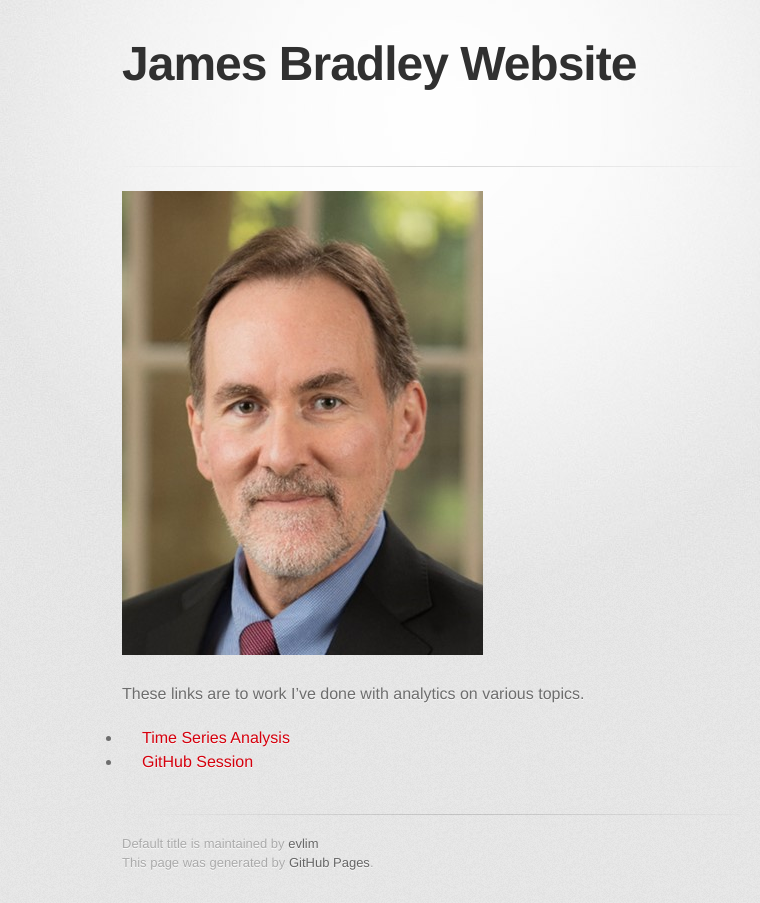
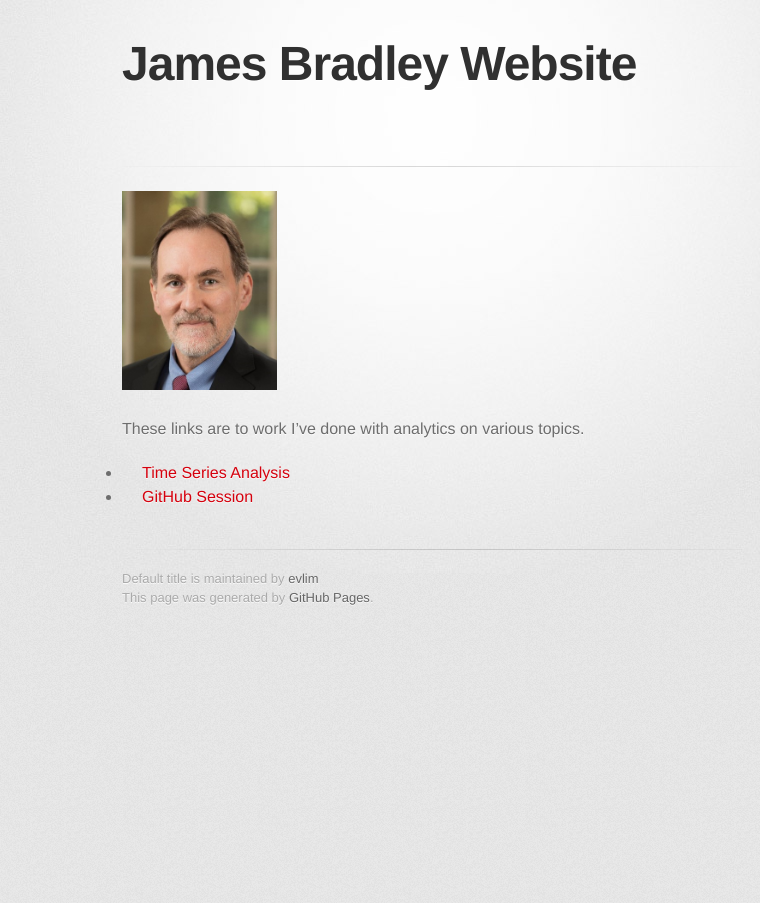
Before and after one commit to evlim/git-demo-session.github.io, a Jekyll site: the page built from index.md, in a window 1280 px wide. Shown: the whole page, without its empty margins (208-968 px from the left). Built offline with Jekyll 4.4.1, drawn with Linux system fonts in a browser that asks for light colours; some web fonts are replaced; our own code applies the rules of GitHub Pages for plain Markdown files; the repository's description, which GitHub fills in, is left out.

Commit message:
Update index.md

```diff
--- a/index.md
+++ b/index.md
@@ -2,7 +2,7 @@
 title: James Bradley Website
 ---
 
-![James Bradley Image](BradleyJim.jpg)
+![James Bradley Image](BradleyJim.jpg){:height="25%" width="25%"}
 
 These links are to work I've done with analytics on various topics.
 
```
